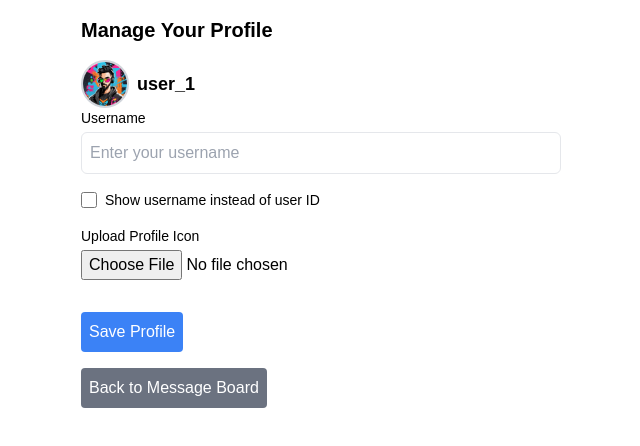
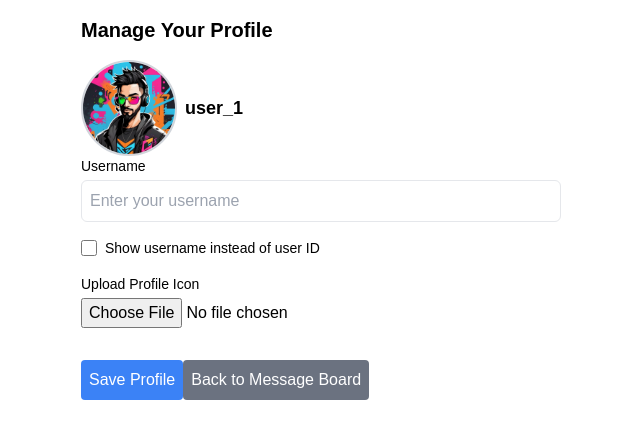
Before and after one commit to piyushS3V3N/shoutout-board, a Next.js app: page /usermanage in a window 1280 px wide. Shown: the top 446 px of the page, without its empty margins (319-959 px from the left). Built offline with nearby package versions, Linux system fonts and the light colour scheme; no server answers; the database is empty; sample sign-in values are in the browser's storage.

Commit message:
few fixes and tests

```diff
--- a/package.json
+++ b/package.json
@@ -10,6 +10,7 @@
   },
   "dependencies": {
     "axios": "^1.7.8",
+    "cropperjs": "^1.6.2",
     "crypto-js": "^4.2.0",
     "emoji-mart": "^5.6.0",
     "firebase": "^11.0.2",
--- a/src/app/message-board/page.js
+++ b/src/app/message-board/page.js
@@ -66,7 +66,7 @@ const MessageBoard = () => {
           alt="User Avatar"
           width={32}
           height={32}
-          className="rounded-full object-cover"
+          className="w-12 h-12 rounded-full border-2 border-gray-300"
         />
       </button>
 
--- a/src/app/usermanage/page.js
+++ b/src/app/usermanage/page.js
@@ -117,9 +117,9 @@ const UserManagement = () => {
         <Image
           src={userIcon}
           alt="User Avatar"
-          width={100} // Set width
-          height={100} // Set height
-          className="w-12 h-12 rounded-full border-2 border-gray-300"
+          width={50} // Set width
+          height={50} // Set height
+          className="w-24 h-24 rounded-full border-2 border-gray-300"
         />
         <strong className="text-lg">
           {showUsername ? username || "Anonymous" : user.uid}
@@ -173,8 +173,8 @@ const UserManagement = () => {
             <Image
               src={URL.createObjectURL(icon)} // Preview the image immediately after selection
               alt="Profile Preview"
-              width={100} // Set width
-              height={100} // Set height
+              width={32} // Set width to 32px for the preview
+              height={32} // Set height to 32px for the preview
               className="mt-2 rounded-full border-2 border-gray-300"
             />
           </div>
@@ -192,7 +192,7 @@ const UserManagement = () => {
       >
         {loading ? "Saving..." : "Save Profile"}
       </button>
-      <div />
+
       {/* Back Button to navigate to message board */}
       <button
         onClick={handleBack}
```
Also changed, not shown: components/MessageList.js (+5 -5 lines), 1 other file (tests, documents, lock files or other folders).
